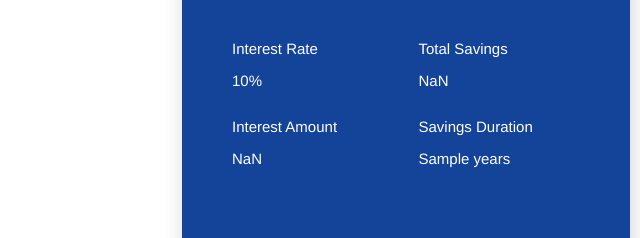
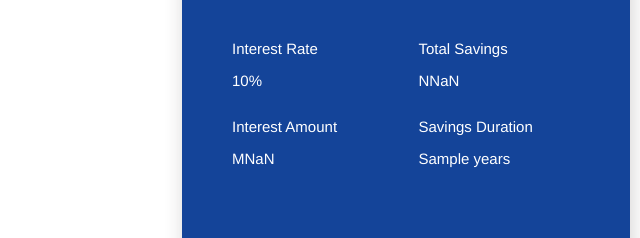
Before and after one commit to gaiyadev/piggy-bank-task, a plain HTML site: page index.html in a window 1280 px wide. Both pictures are taken after typing "Sample", "Sample" into the empty fields and a click on the button "Calculate". Shown: the part 300-538 px from the top of the page, 640-1280 px from the left. Drawn offline with nearby package versions, Linux system fonts and the light colour scheme.

Commit message:
integrated the js file to the index.html

```diff
--- a/index.html
+++ b/index.html
@@ -87,7 +87,7 @@
               </div>
               <div>
                 <p> Total Savings</p>
-                <p id="total_">0.00</p>
+                <p id="total_" ><span class="naira">N</span>0.00</p>
               </div>
               <div>
                 <p>Interest Amount</p>
--- a/index.js
+++ b/index.js
@@ -86,9 +86,9 @@ calculate.addEventListener('click', function() {
 
     interest_rate.innerHTML = `${rate}%`; //rate based on package chosen
 
-    interest_text.innerHTML = interest_amount; //interest value calculated
+    interest_text.innerHTML = `M${interest_amount}`; //interest value calculated
 
-    total_.innerHTML = total_savings; //total savings without interest
+    total_.innerHTML = `N${total_savings}`; //total savings without interest
 
     savings_duration.innerHTML = `${durationInYears} years`;
 });
```
